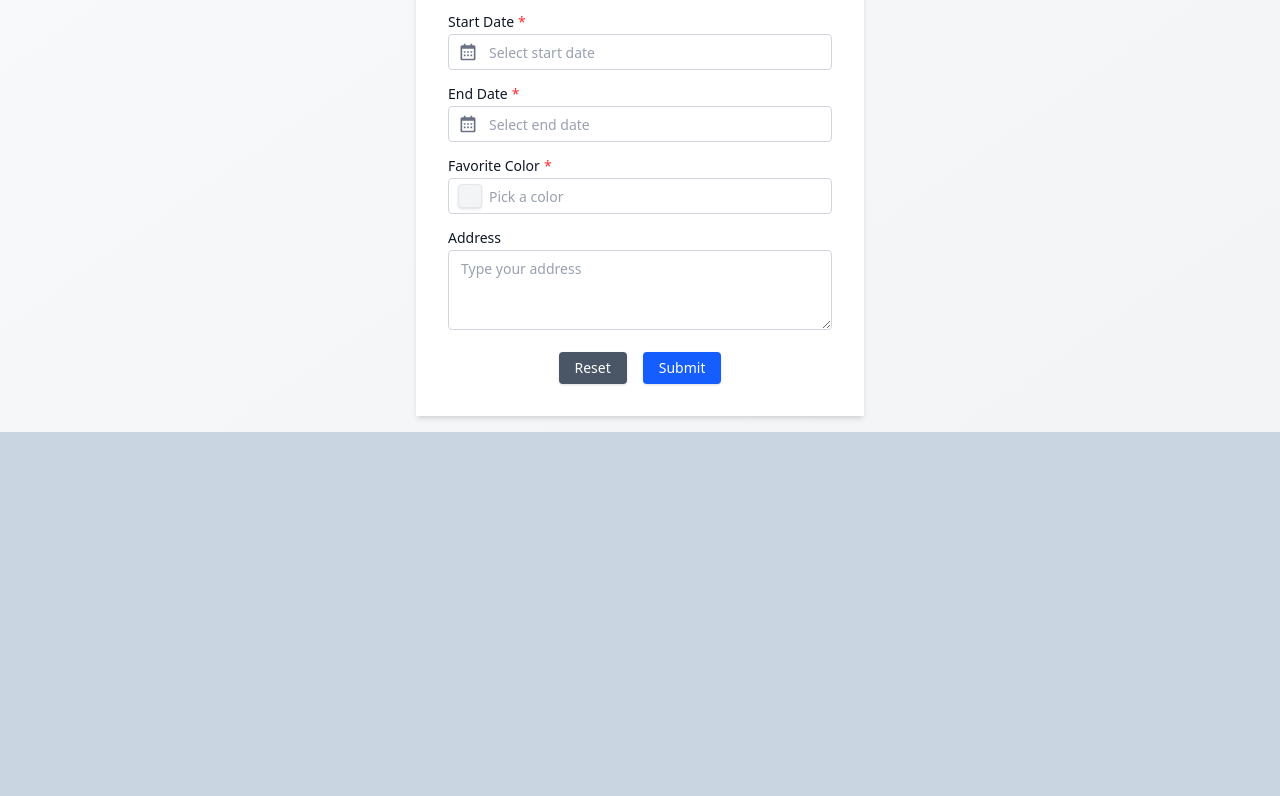
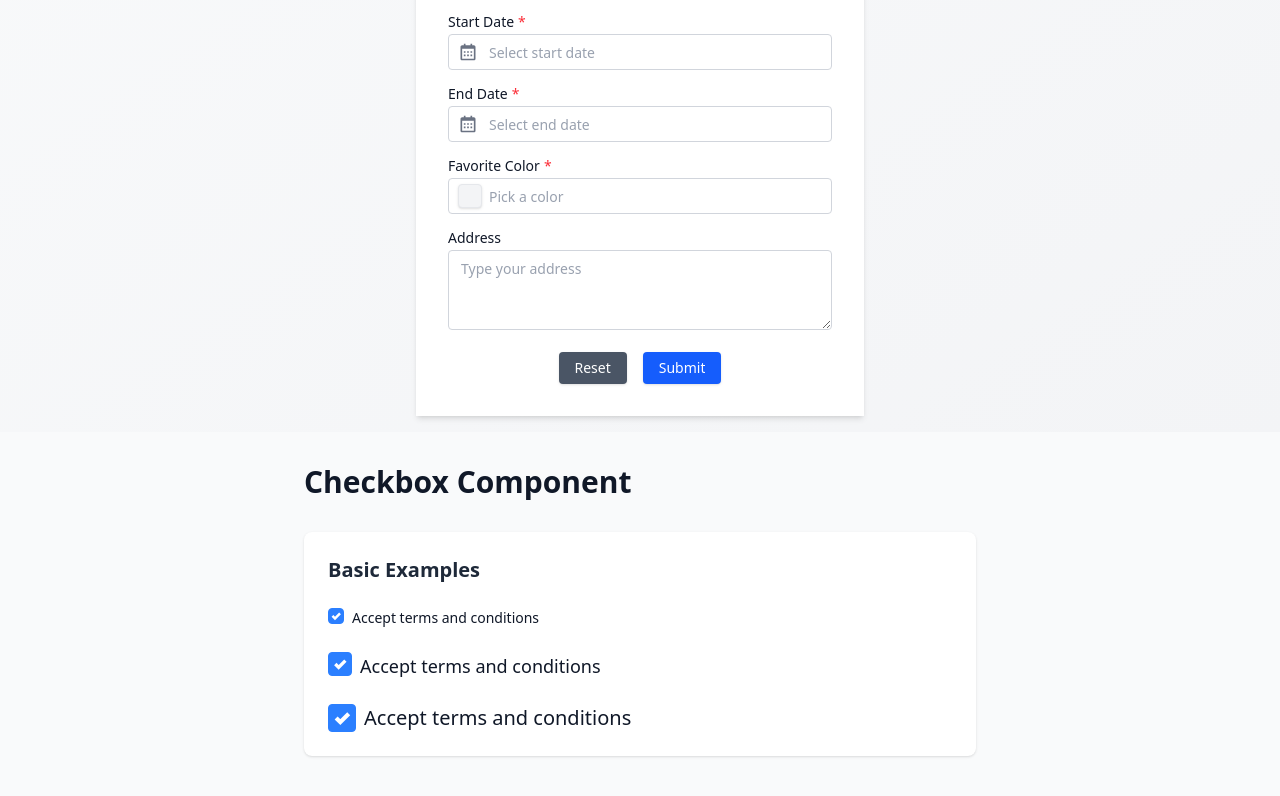
Before and after one commit to semet/syntech-component-library, a React (Vite) app: page / in a window 1280 px wide. Shown: the part 466-1262 px from the top of the page. Before the commit the page ends 898 px from the top, so only its background shows below. Built offline with nearby package versions, Linux system fonts and the light colour scheme.

Commit message:
feat: add checkbox component

```diff
--- a/src/App.tsx
+++ b/src/App.tsx
@@ -1,9 +1,11 @@
+import CheckboxExamples from './examples/CheckboxExamples'
 import SimpleFormExample from './examples/SimpleFormExample'
 
 export default function App() {
   return (
     <>
       <SimpleFormExample />
+      <CheckboxExamples />
     </>
   )
 }
--- /dev/null
+++ b/src/components/Checkbox/Checkbox.tsx
@@ -0,0 +1,142 @@
+import { useId, type ComponentProps, type ReactNode } from 'react'
+import { BiCheck, BiMinus } from 'react-icons/bi'
+import { twMerge } from 'tailwind-merge'
+import type { VariantProps } from 'tailwind-variants'
+
+import { checkboxStyles } from './styles'
+
+type CheckboxStylesProps = VariantProps<typeof checkboxStyles>
+
+export interface CheckboxClassNames {
+  wrapper?: string
+  checkboxWrapper?: string
+  inputWrapper?: string
+  input?: string
+  checkboxDisplay?: string
+  icon?: string
+  labelWrapper?: string
+  label?: string
+  description?: string
+  errorWrapper?: string
+  error?: string
+}
+
+export interface CheckboxProps
+  extends Omit<ComponentProps<'input'>, 'size' | 'type'> {
+  label?: ReactNode
+  description?: string
+  error?: string
+  variant?: CheckboxStylesProps['variant']
+  size?: CheckboxStylesProps['size']
+  radius?: CheckboxStylesProps['radius']
+  classNames?: CheckboxClassNames
+  indeterminate?: boolean
+}
+
+export default function Checkbox({
+  label,
+  description,
+  error,
+  variant = 'default',
+  size = 'sm',
+  radius = 'sm',
+  disabled = false,
+  className,
+  classNames,
+  indeterminate = false,
+  checked,
+  ...props
+}: CheckboxProps) {
+  const id = useId()
+  const styles = checkboxStyles({
+    variant,
+    size,
+    radius,
+    hasError: !!error,
+    disabled,
+  })
+
+  const showCheck = checked && !indeterminate
+  const showMinus = indeterminate
+
+  return (
+    <div className={twMerge([styles.wrapper(), classNames?.wrapper])}>
+      <div
+        className={twMerge([
+          styles.checkboxWrapper(),
+          classNames?.checkboxWrapper,
+        ])}
+      >
+        <div
+          className={twMerge([styles.inputWrapper(), classNames?.inputWrapper])}
+        >
+          <input
+            id={id}
+            type="checkbox"
+            disabled={disabled}
+            checked={checked}
+            className={twMerge([styles.input(), className, classNames?.input])}
+            {...props}
+          />
+          <div
+            className={twMerge([
+              styles.checkboxDisplay(),
+              classNames?.checkboxDisplay,
+            ])}
+          >
+            {showCheck && (
+              <BiCheck
+                className={twMerge([styles.icon(), classNames?.icon])}
+                strokeWidth={3}
+              />
+            )}
+            {showMinus && (
+              <BiMinus
+                className={twMerge([styles.icon(), classNames?.icon])}
+                strokeWidth={3}
+              />
+            )}
+          </div>
+        </div>
+
+        {(label || description) && (
+          <div
+            className={twMerge([
+              styles.labelWrapper(),
+              classNames?.labelWrapper,
+            ])}
+          >
+            {label && (
+              <label
+                className={twMerge([styles.label(), classNames?.label])}
+                htmlFor={id}
+              >
+                {label}
+              </label>
+            )}
+            {description && (
+              <div
+                className={twMerge([
+                  styles.description(),
+                  classNames?.description,
+                ])}
+              >
+                {description}
+              </div>
+            )}
+          </div>
+        )}
+      </div>
+
+      {error && (
+        <div
+          className={twMerge([styles.errorWrapper(), classNames?.errorWrapper])}
+        >
+          <div className={twMerge([styles.error(), classNames?.error])}>
+            {error}
+          </div>
+        </div>
+      )}
+    </div>
+  )
+}
--- /dev/null
+++ b/src/components/Checkbox/index.ts
@@ -0,0 +1,2 @@
+export { default } from './Checkbox'
+export type { CheckboxProps } from './Checkbox'
--- /dev/null
+++ b/src/components/Checkbox/styles.ts
@@ -0,0 +1,103 @@
+import { tv } from 'tailwind-variants'
+
+export const checkboxStyles = tv({
+  slots: {
+    wrapper: 'flex w-full flex-col gap-1',
+    checkboxWrapper: 'flex items-start gap-2',
+    inputWrapper: 'relative flex shrink-0 items-center justify-center',
+    input: 'peer absolute h-full w-full cursor-pointer opacity-0',
+    checkboxDisplay:
+      'flex items-center justify-center border bg-white transition-all duration-200',
+    icon: 'text-white transition-opacity',
+    labelWrapper: 'flex flex-1 flex-col gap-0.5',
+    label: 'cursor-pointer text-sm leading-5 font-medium text-gray-900',
+    description: 'text-xs text-gray-500',
+    errorWrapper: 'w-full',
+    error: 'text-xs text-red-600',
+  },
+  variants: {
+    variant: {
+      default: {
+        checkboxDisplay:
+          'border-gray-300 peer-checked:border-blue-500 peer-checked:bg-blue-500 peer-hover:border-gray-400 peer-focus:ring-2 peer-focus:ring-blue-300 peer-focus:ring-offset-1',
+      },
+      filled: {
+        checkboxDisplay:
+          'border-transparent bg-gray-100 peer-checked:border-transparent peer-checked:bg-blue-500 peer-hover:bg-gray-200 peer-focus:ring-2 peer-focus:ring-blue-300 peer-focus:ring-offset-1',
+      },
+      outline: {
+        checkboxDisplay:
+          'border-2 border-gray-300 peer-checked:border-blue-500 peer-checked:bg-transparent peer-hover:border-gray-400 peer-focus:ring-2 peer-focus:ring-blue-300 peer-focus:ring-offset-1',
+        icon: 'text-blue-500',
+      },
+    },
+    size: {
+      xs: {
+        inputWrapper: 'h-3.5 w-3.5',
+        checkboxDisplay: 'h-3.5 w-3.5',
+        icon: 'h-2.5 w-2.5',
+        label: 'text-xs',
+      },
+      sm: {
+        inputWrapper: 'h-4 w-4',
+        checkboxDisplay: 'h-4 w-4',
+        icon: 'h-3 w-3',
+        label: 'text-sm',
+      },
+      md: {
+        inputWrapper: 'h-5 w-5',
+        checkboxDisplay: 'h-5 w-5',
+        icon: 'h-3.5 w-3.5',
+        label: 'text-base',
+      },
+      lg: {
+        inputWrapper: 'h-6 w-6',
+        checkboxDisplay: 'h-6 w-6',
+        icon: 'h-4 w-4',
+        label: 'text-lg',
+      },
+      xl: {
+        inputWrapper: 'h-7 w-7',
+        checkboxDisplay: 'h-7 w-7',
+        icon: 'h-5 w-5',
+        label: 'text-xl',
+      },
+    },
+    radius: {
+      xs: {
+        checkboxDisplay: 'rounded-xs',
+      },
+      sm: {
+        checkboxDisplay: 'rounded-sm',
+      },
+      md: {
+        checkboxDisplay: 'rounded',
+      },
+      lg: {
+        checkboxDisplay: 'rounded-md',
+      },
+      xl: {
+        checkboxDisplay: 'rounded-lg',
+      },
+    },
+    hasError: {
+      true: {
+        checkboxDisplay:
+          'border-red-500 peer-checked:border-red-500 peer-checked:bg-red-500 peer-focus:ring-red-300',
+      },
+    },
+    disabled: {
+      true: {
+        checkboxDisplay: 'cursor-not-allowed bg-gray-50 opacity-60',
+        label: 'cursor-not-allowed opacity-60',
+        description: 'opacity-60',
+        input: 'cursor-not-allowed',
+      },
+    },
+  },
+  defaultVariants: {
+    variant: 'default',
+    size: 'sm',
+    radius: 'sm',
+  },
+})
--- a/src/components/index.ts
+++ b/src/components/index.ts
@@ -6,3 +6,4 @@ export { default as Select } from './Select'
 export { default as ColorPicker } from './ColorPicker'
 export { default as PasswordInput } from './PasswordInput'
 export { default as Textarea } from './Textarea'
+export { default as Checkbox } from './Checkbox'
--- /dev/null
+++ b/src/examples/CheckboxExamples.tsx
@@ -0,0 +1,38 @@
+import { useState } from 'react'
+
+import Checkbox from '@/components/Checkbox/Checkbox'
+
+export default function CheckboxExamples() {
+  const [isChecked, setIsChecked] = useState<boolean>(true)
+  return (
+    <div className="min-h-screen bg-gray-50 p-8">
+      <div className="mx-auto max-w-2xl space-y-8">
+        <h1 className="text-3xl font-bold text-gray-900">Checkbox Component</h1>
+
+        <div className="space-y-6 rounded-lg bg-white p-6 shadow">
+          <h2 className="text-xl font-semibold text-gray-800">
+            Basic Examples
+          </h2>
+
+          <Checkbox
+            label="Accept terms and conditions"
+            checked={isChecked}
+            onChange={(e) => setIsChecked(e.target.checked)}
+          />
+          <Checkbox
+            label="Accept terms and conditions"
+            checked={isChecked}
+            onChange={(e) => setIsChecked(e.target.checked)}
+            size="lg"
+          />
+          <Checkbox
+            label="Accept terms and conditions"
+            checked={isChecked}
+            onChange={(e) => setIsChecked(e.target.checked)}
+            size="xl"
+          />
+        </div>
+      </div>
+    </div>
+  )
+}
--- a/src/index.ts
+++ b/src/index.ts
@@ -7,6 +7,7 @@ export { default as DatePicker } from './components/DatePicker'
 export { default as Select } from './components/Select'
 export { default as PasswordInput } from './components/PasswordInput'
 export { default as Textarea } from './components/Textarea'
+export { default as Checkbox } from './components/Checkbox'
 export { default as ColorPicker } from './components/ColorPicker'
 export {
   toast,
```
Also changed, not shown: 1 other file (tests, documents, lock files or other folders).
